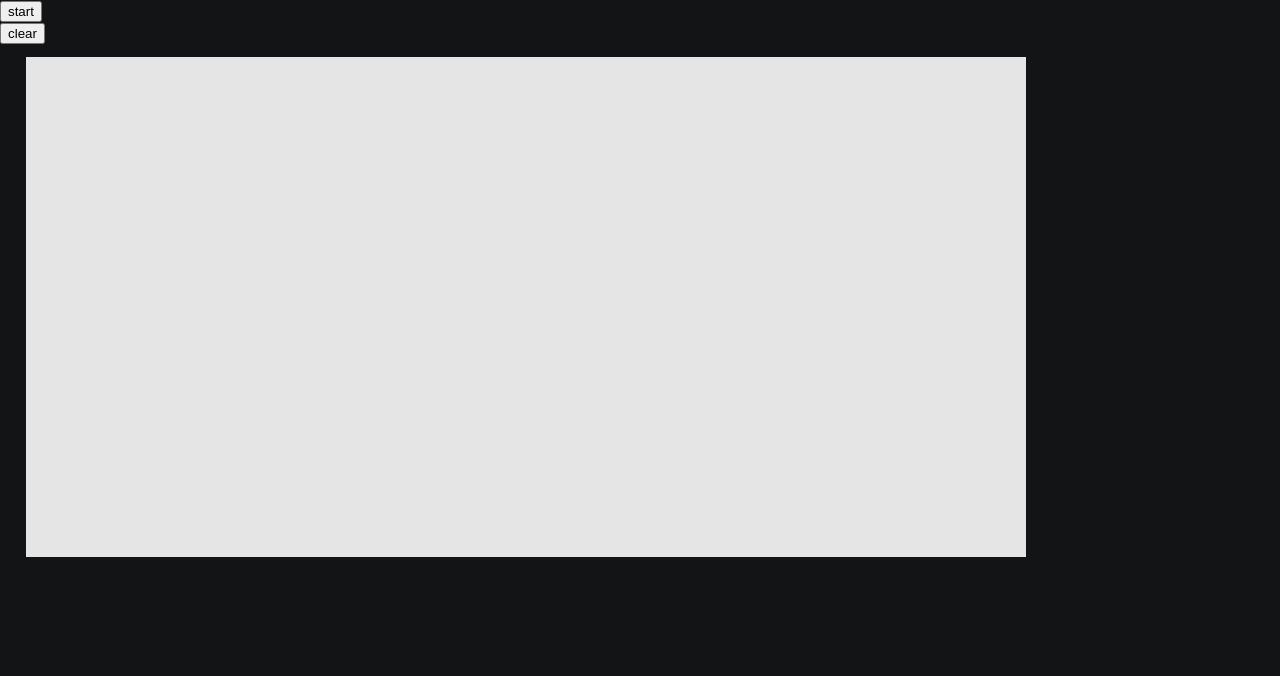
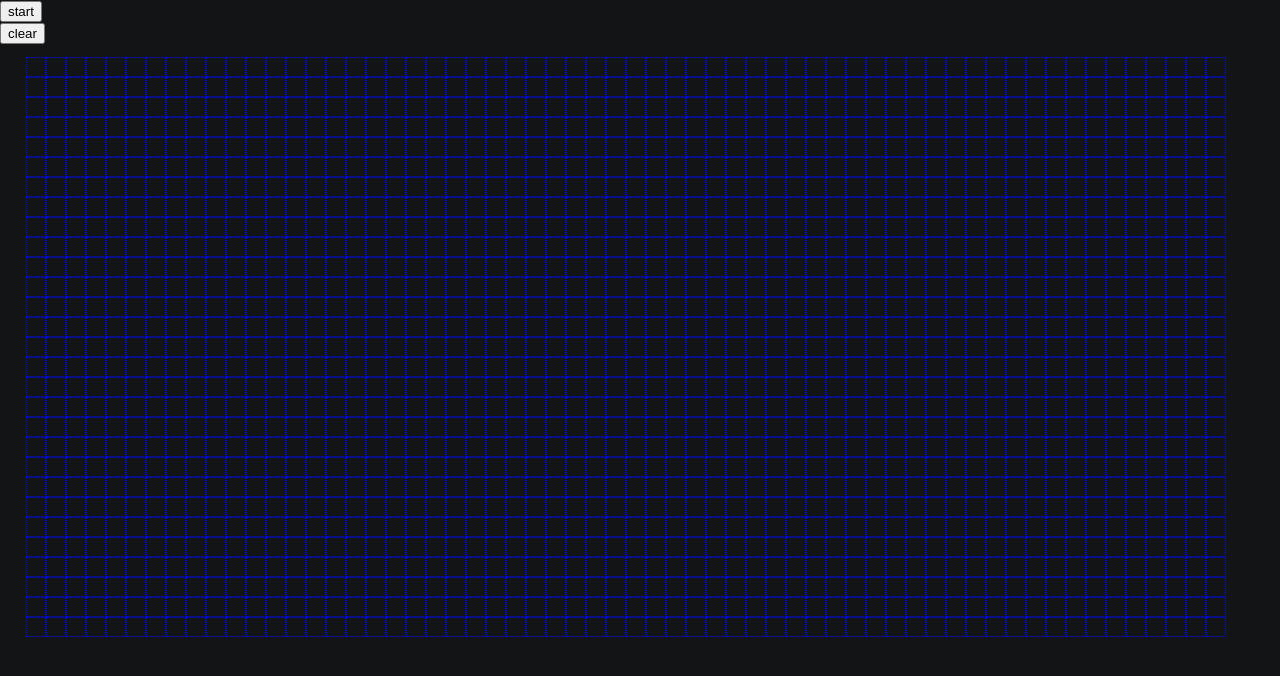
Before and after one commit to Atechchatterjee/Path-Finding, a React (Create React App) app: page / in a window 1280 px wide. Shown: the top 676 px of the page. Built offline with nearby package versions, Linux system fonts and the light colour scheme.

Commit message:
added border and changed color

```diff
--- a/src/App.tsx
+++ b/src/App.tsx
@@ -9,13 +9,16 @@ interface q {
 
 const App: FC = () => {
   const obstacles = useRef<number[]>([]);
-  const squareWidth = useRef<number>(10);
-  const squareHeight = useRef<number>(10);
-  const gridWrapperWidth = useRef<number>(1000);
-  const gridWrapperHeight = useRef<number>(500);
+  const squareWidth = useRef<number>(18);
+  const squareHeight = useRef<number>(18);
+  const gridWrapperWidth = useRef<number>(1200);
+  const gridWrapperHeight = useRef<number>(580);
+  const borderWidth = useRef<number>(2);
+  const borderHeight = useRef<number>(2);
   const numberOfSquares = useRef<number>(
     (gridWrapperHeight.current * gridWrapperWidth.current) /
-      (squareHeight.current * squareWidth.current)
+      ((squareHeight.current + borderHeight.current) *
+        (squareWidth.current + borderWidth.current))
   );
 
   const start_node = useRef<number>(0);
@@ -28,7 +31,8 @@ const App: FC = () => {
 
   // given a vertex returns the top, left, right and bottom vertices
   let getAdjacentNodes = (index: number): number[] => {
-    let nRow: number = gridWrapperWidth.current / squareWidth.current;
+    let nRow: number =
+      gridWrapperWidth.current / (squareWidth.current + borderWidth.current);
     let adjList: number[] = [];
     let top: number = inBounds(index - nRow) ? index - nRow : -1;
     let bottom: number = inBounds(index + nRow) ? index + nRow : -1;
@@ -126,7 +130,7 @@ const App: FC = () => {
       let i: number | undefined = prevNodes.get(end_node.current);
       while (i !== start_node.current && i !== undefined) {
         let e = document.getElementById(i.toString());
-        if (e !== null) e.style.backgroundColor = "yellow";
+        if (e !== null) e.style.backgroundColor = "#F4D06E";
         i = prevNodes.get(i);
       }
     };
@@ -144,6 +148,8 @@ const App: FC = () => {
         squareWidth={squareWidth.current}
         gridWrapperHeight={gridWrapperHeight.current}
         gridWrapperWidth={gridWrapperWidth.current}
+        borderWidth={borderWidth.current}
+        borderHeight={borderHeight.current}
         callback={({ startNode, endNode, obstacle }: any) => {
           // getting the start and the end index
           if (startNode !== -1) {
--- a/src/components/drawGrid.tsx
+++ b/src/components/drawGrid.tsx
@@ -5,6 +5,8 @@ interface Props {
   squareHeight: number;
   gridWrapperWidth: number;
   gridWrapperHeight: number;
+  borderWidth: number;
+  borderHeight: number;
   callback?: Function;
 }
 
@@ -13,6 +15,8 @@ const DrawGrid: FC<Props> = ({
   squareHeight,
   gridWrapperHeight,
   gridWrapperWidth,
+  borderWidth,
+  borderHeight,
   callback,
 }) => {
   const [grid, updateGrid] = useState<any[]>([]);
@@ -21,6 +25,9 @@ const DrawGrid: FC<Props> = ({
 
   const start = useRef<boolean>(false);
   const end = useRef<boolean>(false);
+  const startNodeColor = useRef<string>("#EF5B5B");
+  const endNodeColor = useRef<string>("#43BA48");
+  const wallColor = useRef<string>("#E8E8E8");
   const started = useRef<boolean>(false);
   const ended = useRef<boolean>(false);
 
@@ -29,17 +36,22 @@ const DrawGrid: FC<Props> = ({
   // main function to draw the grid
   function drawGrid(areaOfWrapper: number) {
     let gr = [];
-    let numberOfSquare: number = areaOfWrapper / (squareHeight * squareWidth);
+    let numberOfSquare: number =
+      areaOfWrapper /
+      ((squareHeight + borderHeight) * (squareWidth + borderWidth));
     for (let i = 0; i < numberOfSquare; i++) {
       gr.push(
         <div
           id={i.toString()}
           className="sq"
           style={{
-            backgroundColor: "#E5E5E5",
+            backgroundColor: "#121415",
             width: squareHeight,
             height: squareHeight,
             float: "left",
+            borderStyle: "dotted",
+            borderColor: "blue",
+            borderWidth: borderWidth / 2,
           }}
           draggable="true"
           onDragEnter={highlightSquare}
@@ -76,7 +88,8 @@ const DrawGrid: FC<Props> = ({
     const target = document.getElementById(id);
     if (target !== null) {
       obs.push(parseInt(id));
-      target.style.backgroundColor = "black";
+      target.style.backgroundColor = wallColor.current;
+      target.style.borderColor = "black";
     }
     if (callback !== undefined)
       callback({ startNode: -1, endNode: -1, obstacle: obs });
@@ -88,12 +101,14 @@ const DrawGrid: FC<Props> = ({
     const target = document.getElementById(id);
     if (target !== null) {
       if (start.current && !started.current) {
-        target.style.backgroundColor = "red";
+        target.style.backgroundColor = startNodeColor.current;
+        target.style.borderColor = startNodeColor.current;
         started.current = true;
         if (callback !== undefined)
           callback({ startNode: parseInt(id), endNode: -1, obs: [] });
       } else if (end.current && !ended.current) {
-        target.style.backgroundColor = "green";
+        target.style.backgroundColor = endNodeColor.current;
+        target.style.borderColor = endNodeColor.current;
         ended.current = true;
         if (callback !== undefined)
           callback({ endNode: parseInt(id), startNode: -1, obs: [] });
```
